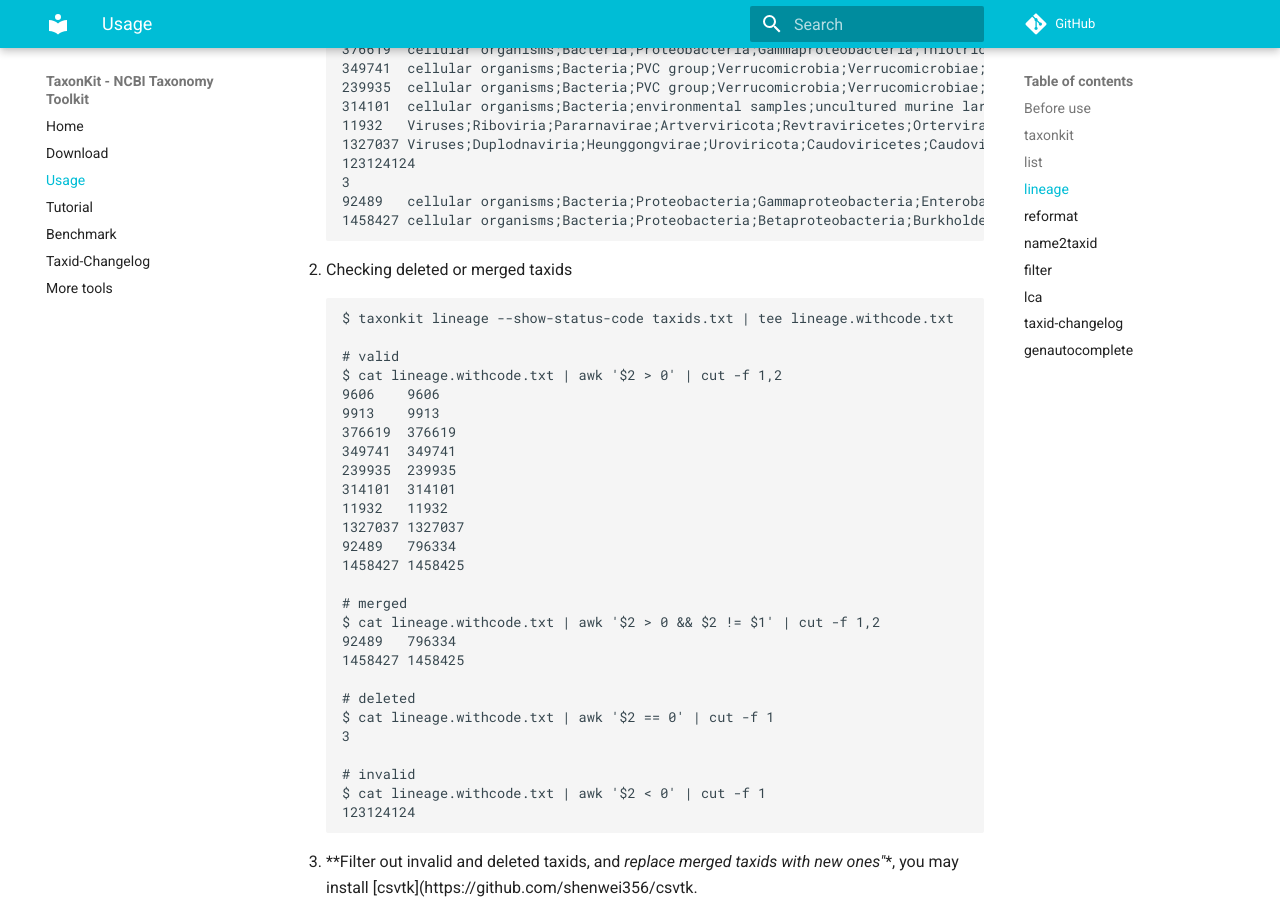
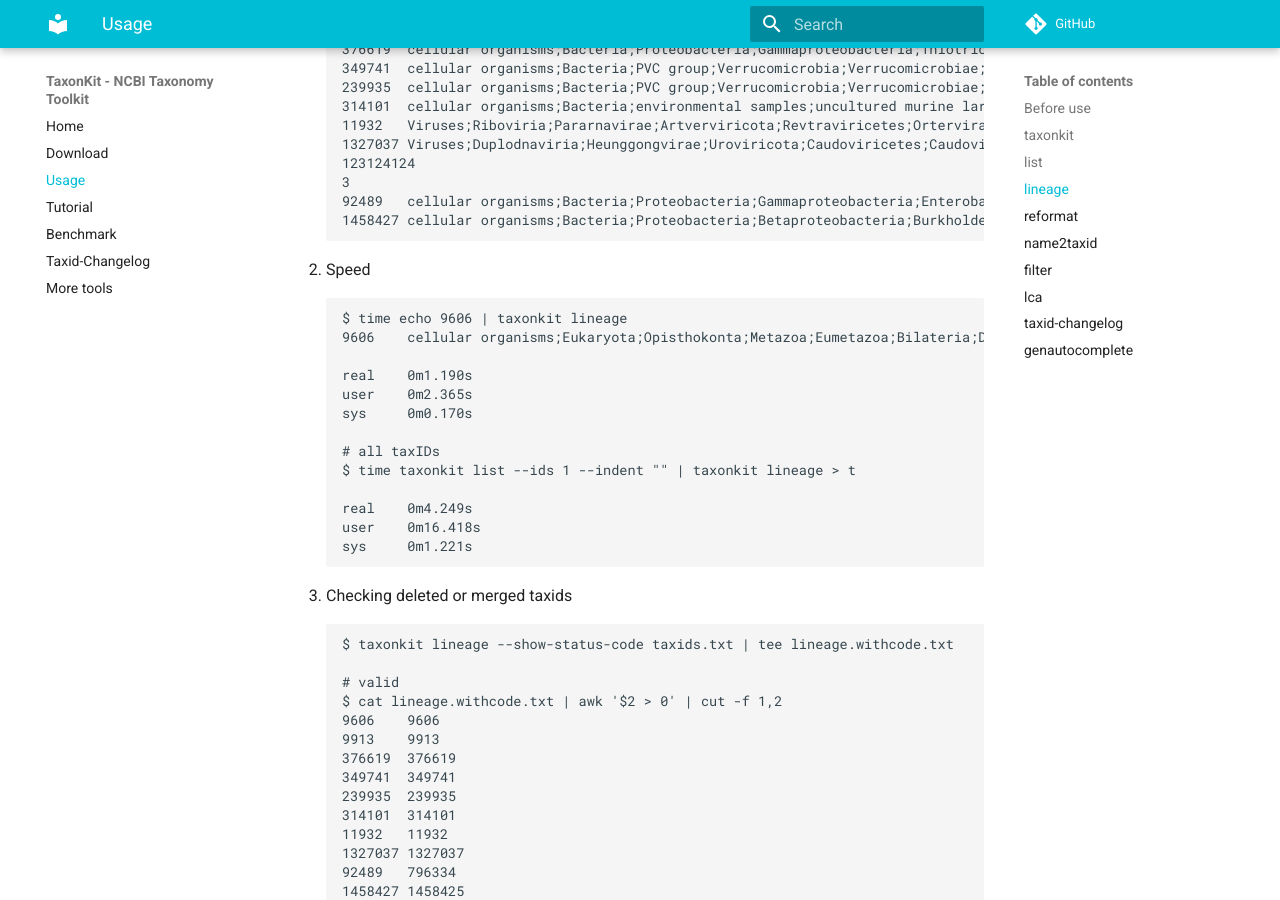
Before and after one commit to shenwei356/taxonkit, an MkDocs documentation site: the page built from doc/docs/usage.md, in a window 1280 px wide and 900 px high, scrolled down 7766 px. Built offline with MkDocs 1.6.1 and Material for MkDocs 9.7.7, drawn with Linux system fonts in a browser that asks for light colours; comment, search, counter and statistics services are not loaded; old or Windows-style settings are respelled for this version of MkDocs.

```diff
--- a/doc/docs/usage.md
+++ b/doc/docs/usage.md
@@ -359,6 +359,22 @@
         3
         92489   cellular organisms;Bacteria;Proteobacteria;Gammaproteobacteria;Enterobacterales;Erwiniaceae;Erwinia;Erwinia oleae
         1458427 cellular organisms;Bacteria;Proteobacteria;Betaproteobacteria;Burkholderiales;Comamonadaceae;Serpentinomonas;Serpentinomonas raicheisms;Bacteria;Proteobacteria;Betaproteobacteria;Burkholderiales;Comamonadaceae;Serpentinomonas;Serpentinomonas raichei
+
+1. Speed
+
+        $ time echo 9606 | taxonkit lineage
+        9606    cellular organisms;Eukaryota;Opisthokonta;Metazoa;Eumetazoa;Bilateria;Deuterostomia;Chordata;Craniata;Vertebrata;Gnathostomata;Teleostomi;Euteleostomi;Sarcopterygii;Dipnotetrapodomorpha;Tetrapoda;Amniota;Mammalia;Theria;Eutheria;Boreoeutheria;Euarchontoglires;Primates;Haplorrhini;Simiiformes;Catarrhini;Hominoidea;Hominidae;Homininae;Homo;Homo sapiens
+
+        real    0m1.190s
+        user    0m2.365s
+        sys     0m0.170s
+
+        # all taxIDs
+        $ time taxonkit list --ids 1 --indent "" | taxonkit lineage > t
+
+        real    0m4.249s
+        user    0m16.418s
+        sys     0m1.221s
 
 1. Checking deleted or merged taxids
 
```
Also changed, not shown: CHANGELOG.md, bench/README.md, 10 other files.
